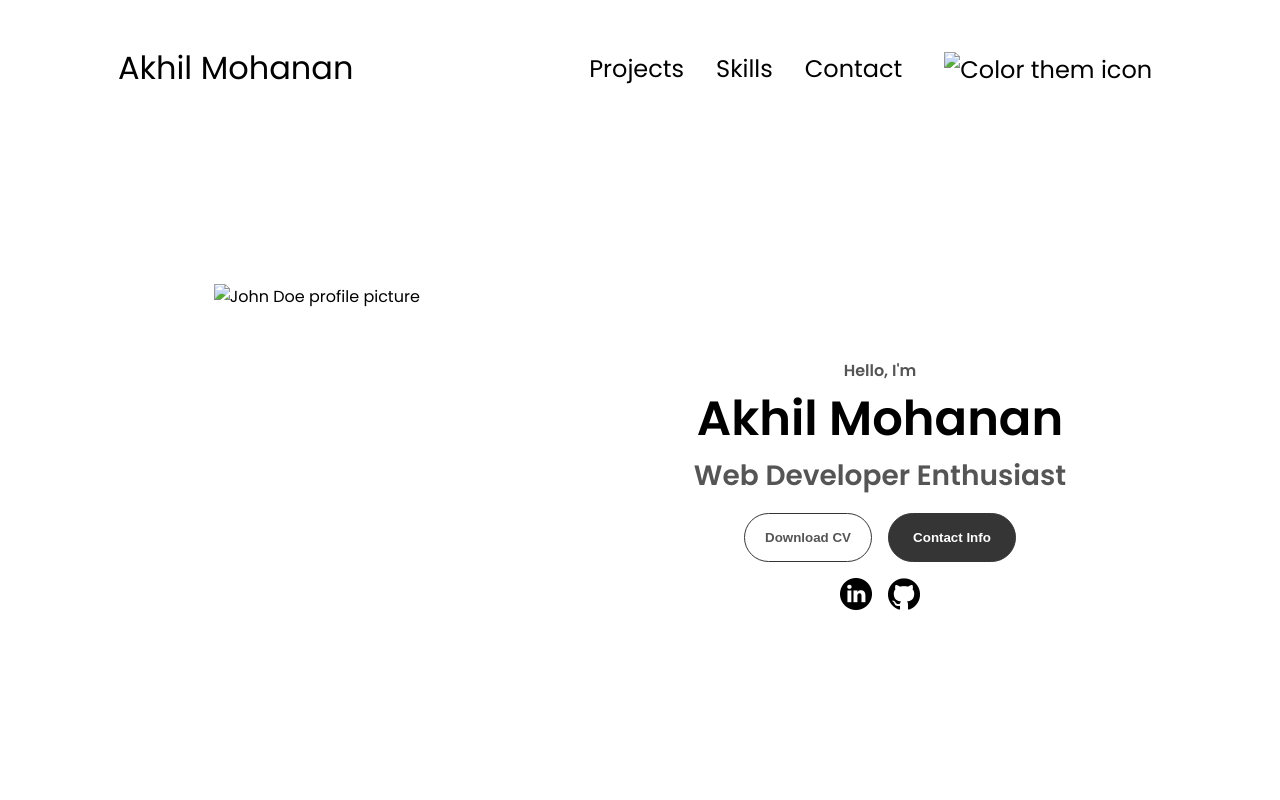
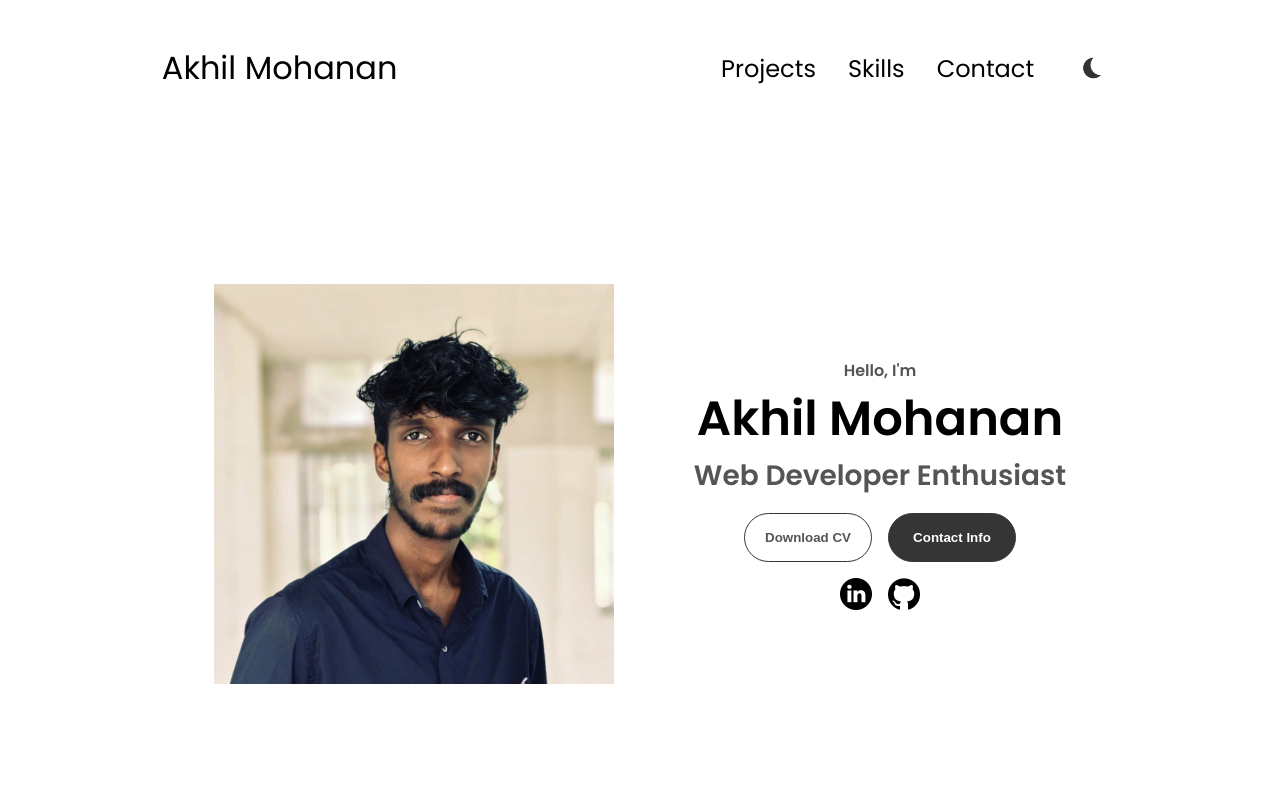
Before and after one commit to akhilmohnn/Portfolio, a plain HTML site: page index.html in a window 1280 px wide. Shown: the top 800 px of the page. Drawn offline with Linux system fonts and the light colour scheme; files whose address does not match are found by name.

Commit message:
Update index.html

```diff
--- a/index.html
+++ b/index.html
@@ -21,9 +21,9 @@
             <img
               id="modeToggle"
               class="icon color-icon"
-              src="./assets/theme_light.png"
-              src-light="./assets/theme_light.png"
-              src-dark="./assets/theme_dark.png"
+              src="theme_light.png"
+              src-light="theme_light.png"
+              src-dark="theme_dark.png"
               alt="Color them icon"
             />
           </li>
@@ -47,8 +47,8 @@
               id="modeToggle2"
               class="icon color-icon"
               src="./assets/theme_light.png"
-              src-light="./assets/theme_light.png"
-              src-dark="./assets/theme_dark.png"
+              src-light="theme_light.png"
+              src-dark="theme_dark.png"
               alt="Color them icon"
             />
           </li>
@@ -58,7 +58,7 @@
     <!-- profile -->
     <section id="profile">
       <div class="section__pic-container">
-        <img src="./assets/Akhil.jpeg" alt="John Doe profile picture" />
+        <img src="Akhil.jpeg" alt="John Doe profile picture" />
       </div>
       <div class="section__text">
         <p class="section__text__p1">Hello, I'm</p>
@@ -67,7 +67,7 @@
         <div class="btn-container">
           <button
             class="btn btn-color-2"
-            onclick="window.open('./assets/AkhilResumeUpdated.pdf')"
+            onclick="window.open('AkhilResumeUpdate.pdf')"
           >
             Download CV
           </button>
```
